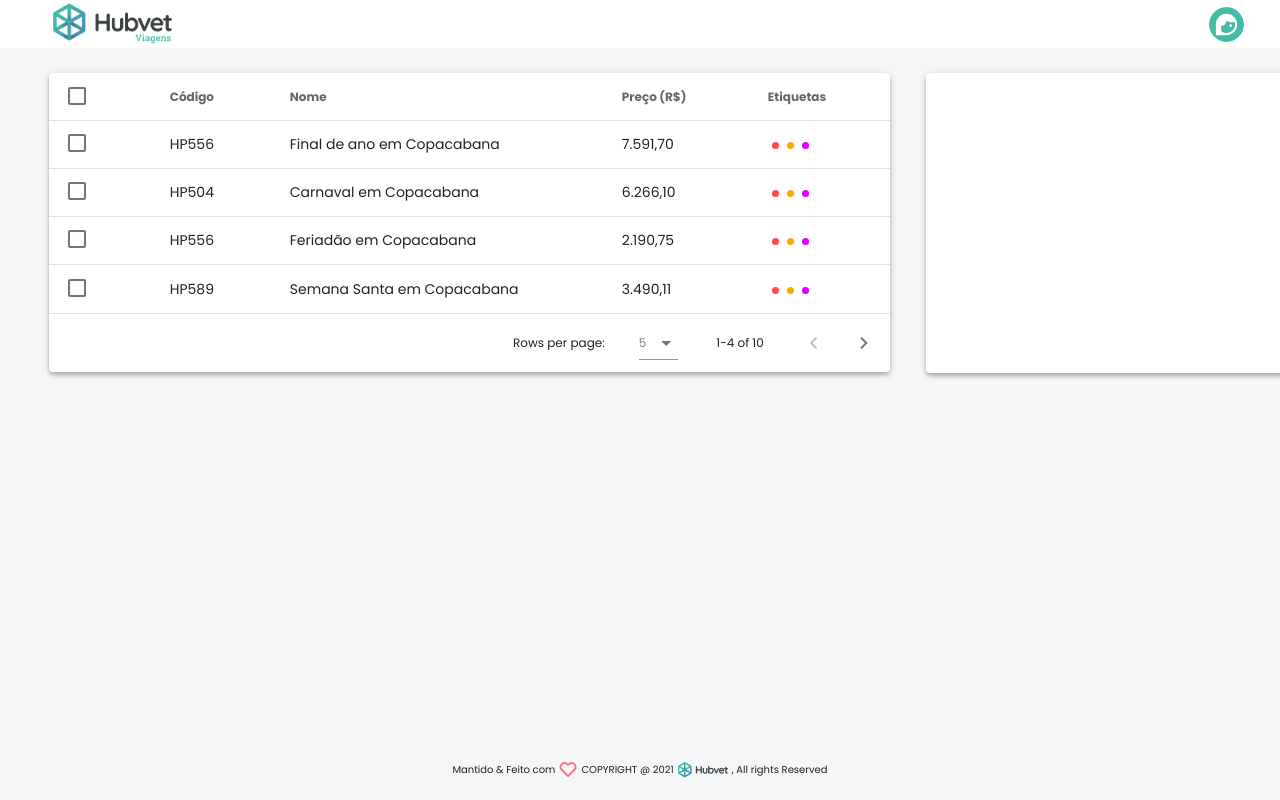
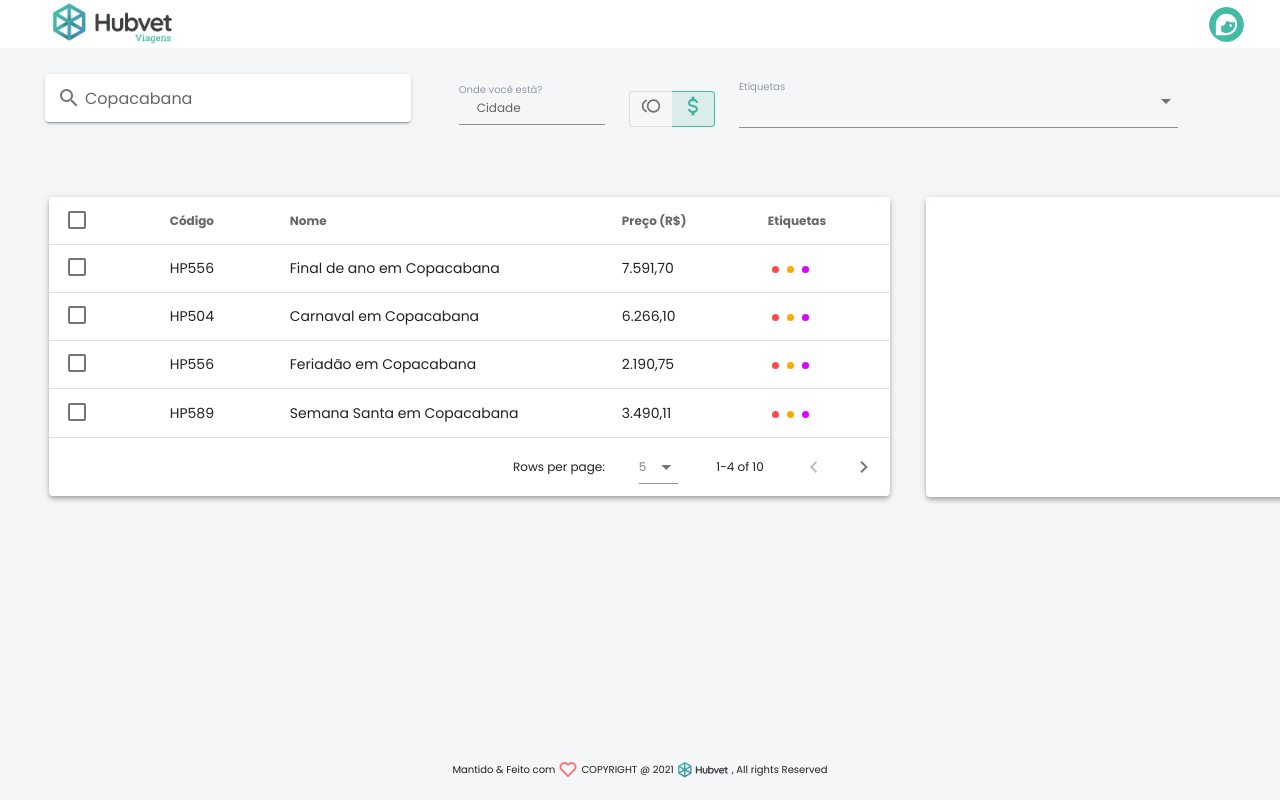
Before and after one commit to juliovt-07/desafio-hubvet, a Vue app: page /list-items in a window 1280 px wide. Built offline with nearby package versions, Linux system fonts and the light colour scheme.

Commit message:
Add filters to the listing screen

```diff
--- a/src/views/List.vue
+++ b/src/views/List.vue
@@ -1,6 +1,24 @@
 <template>
   <v-container class="items-list">
     <TopBar/>
+    <v-row align="center" justify="space-between" class="px-2">
+      <v-col cols="4" class="mt-1">
+        <v-text-field
+            prepend-inner-icon="mdi-magnify"
+            label="Copacabana"
+            solo
+        ></v-text-field>
+      </v-col>
+      <v-col cols="2">
+        <InputText/>
+      </v-col>
+      <v-col cols="1" class="ml-n9 mr-md-6 mr-lg-0 mr-sm-3">
+        <CustomRadio/>
+      </v-col>
+      <v-col cols="5">
+        <SelectChips/>
+      </v-col>
+    </v-row>
     <v-row align="top">
       <v-col cols="9">
         <ItemsList/>
@@ -15,12 +33,18 @@
 <script>
 import TopBar from "@/components/TopBar";
 import ItemsList from "@/components/ItemsList";
+import InputText from "@/components/InputText";
+import CustomRadio from "@/components/CustomRadio";
+import SelectChips from "@/components/SelectChips";
 
   export default {
     name: 'List',
     components: {
       TopBar,
-      ItemsList
+      ItemsList,
+      InputText,
+      CustomRadio,
+      SelectChips
     }
   }
 </script>
```
